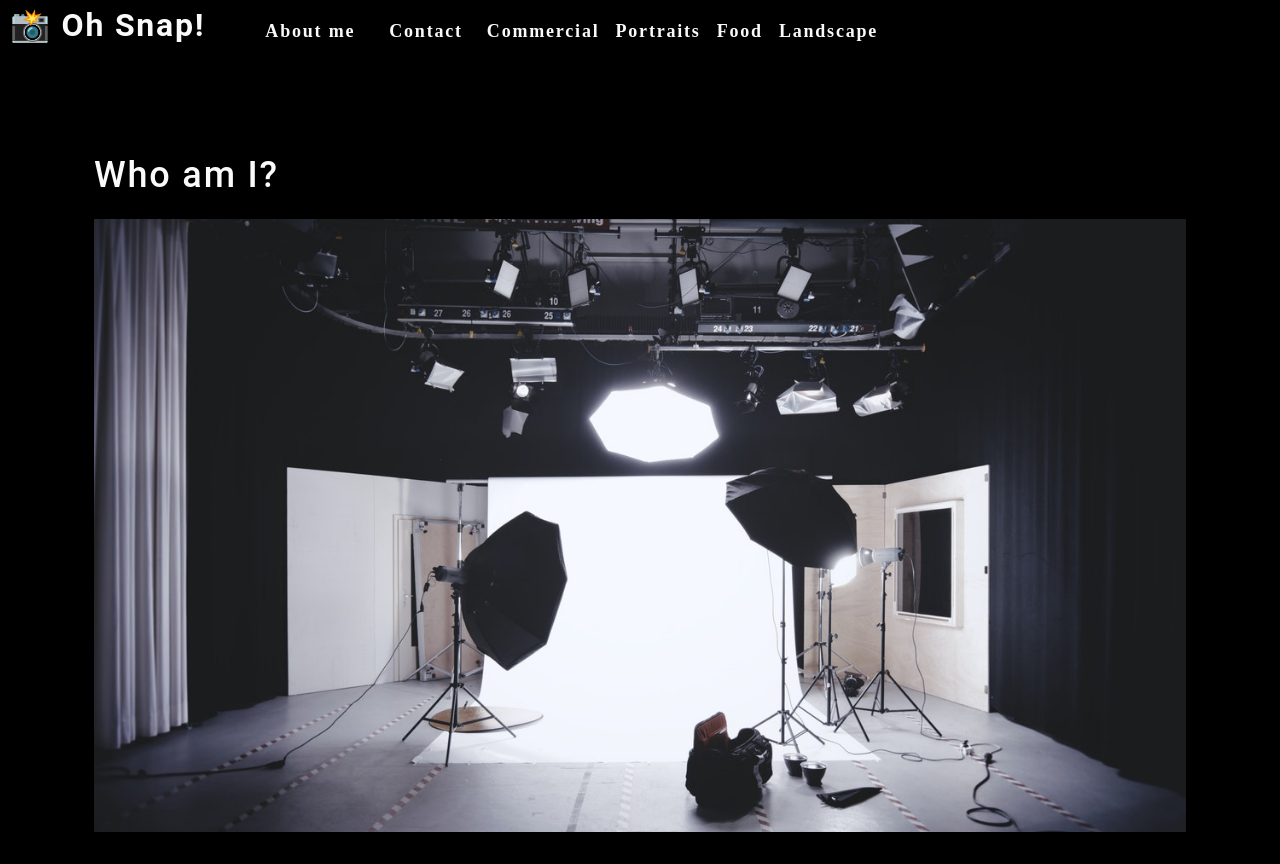
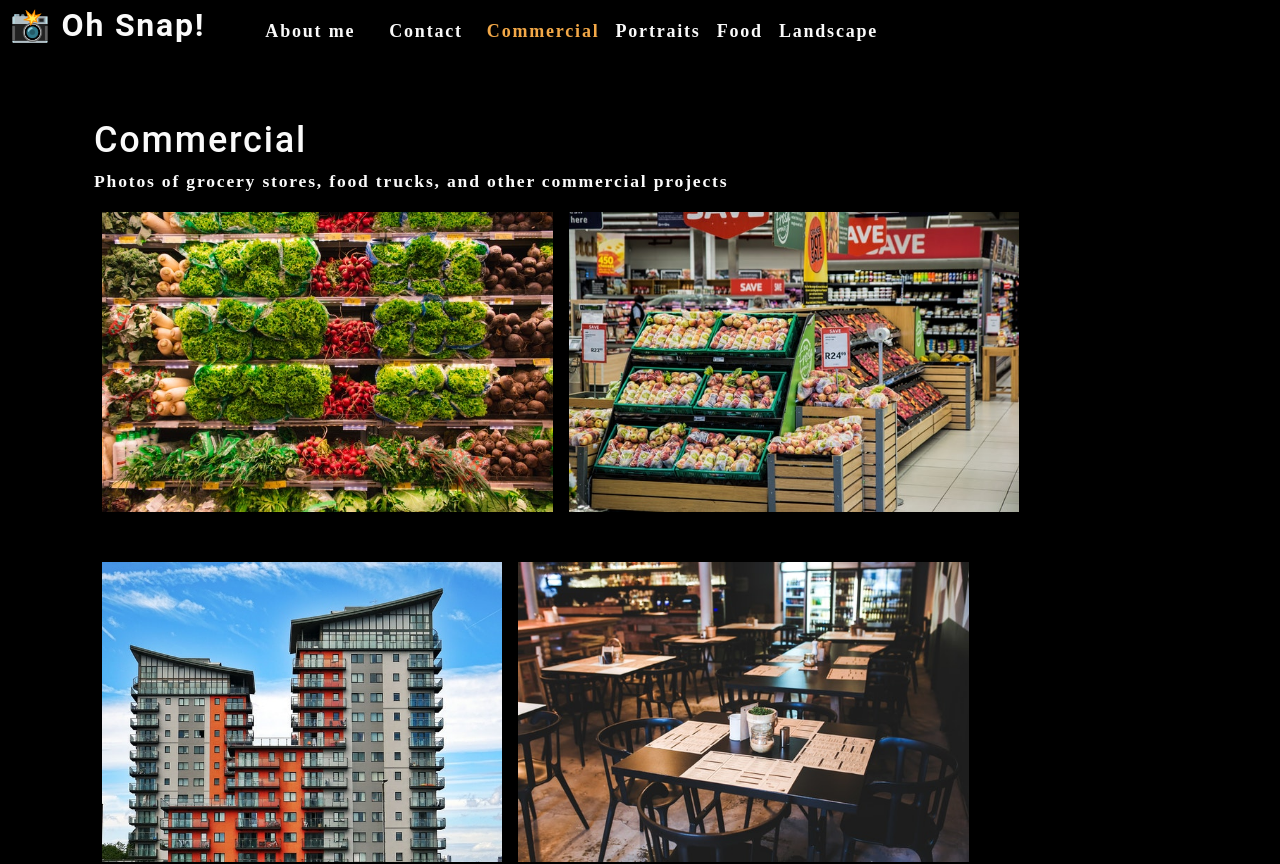
Before and after one commit to rehpotsirhc21/photo-port, a React (Create React App) app: page / in a window 1280 px wide. Shown: the top 864 px of the page. Built offline with nearby package versions, Linux system fonts and the light colour scheme.

Commit message:
this is the worst module to date

```diff
--- a/src/App.js
+++ b/src/App.js
@@ -1,17 +1,32 @@
-// import logo from './logo.svg';
-import React from 'react'
+import React, { useState } from 'react';
+import Nav from './components/Nav';
 import About from './components/About';
-import Nav from './components/Nav'
-import './App.css';
+import Gallery from './components/Gallery';
 
 function App() {
+  const [categories] = useState([
+    {
+      name: 'commercial',
+      description: 'Photos of grocery stores, food trucks, and other commercial projects',
+    },
+    { name: 'portraits', description: 'Portraits of people in my life' },
+    { name: 'food', description: 'Delicious delicacies' },
+    { name: 'landscape', description: 'Fields, farmhouses, waterfalls, and the beauty of nature' },
+  ]);
+
+  const [currentCategory, setCurrentCategory] = useState(categories[0]);
+
   return (
-
     <div>
-      <Nav></Nav>
-     <main>
-      <About></About>
-     </main>
+      <Nav
+        categories={categories}
+        setCurrentCategory={setCurrentCategory}
+        currentCategory={currentCategory}
+      ></Nav>
+      <main>
+        <Gallery currentCategory={currentCategory}></Gallery>
+        <About></About>
+      </main>
     </div>
   );
 }
--- /dev/null
+++ b/src/components/Gallery/index.js
@@ -0,0 +1,15 @@
+import React from 'react';
+import PhotoList from '../PhotoList';
+import { capitalizeFirstLetter } from '../../utils/helpers';
+
+function Gallery(props) {
+  const { currentCategory } = props;
+  return (
+    <section>
+      <h1 data-testid="h1tag">{capitalizeFirstLetter(currentCategory.name)}</h1>
+      <p>{currentCategory.description}</p>
+      <PhotoList category={currentCategory.name} />
+    </section>
+  );
+}
+export default Gallery;
--- a/src/components/Nav/index.js
+++ b/src/components/Nav/index.js
@@ -1,19 +1,16 @@
-import React from "react";
-import { capitalizeFirstLetter } from "../../utils/helpers";
+import React, { useEffect } from 'react';
+import { capitalizeFirstLetter } from '../../utils/helpers';
 
-function Nav() {
+function Nav(props) {
+  const {
+    categories = [],
+    setCurrentCategory,
+    currentCategory,
+  } = props;
 
-  const  categories = [
-    { name: 'commercial', description: 'Photos of grocery stores, food trucks, and other commercial projects' },
-    { name: 'portraits', description: 'Portraits of people in my life' },
-    { name: 'food', description: 'Delicious delicacies' },
-    { name: 'landscape', description: 'Fields, farmhouses, waterfalls, and the beauty of nature' }
-  ];
-
-  const handleClick = (item) => {
-    console.log(item);
-    return item;
-  };
+  useEffect(() => {
+    document.title = capitalizeFirstLetter(currentCategory.name);
+  }, [currentCategory]);
 
   return (
     <header className="flex-row px-1">
@@ -25,24 +22,29 @@
       <nav>
         <ul className="flex-row">
           <li className="mx-2">
-            <a data-testid="about" href="#about" onClick={() => handleClick("About")}>
+            <a data-testid="about" href="#about">
               About me
             </a>
           </li>
-          <li className={"mx-2"}>
-            <span onClick={() => handleClick('Contact')}>
-              Contact
-            </span>
+          <li className="mx-2">
+            <span>Contact</span>
           </li>
-          {
-            categories.map((category) => (
-              <li className="mx-1" key={category.name} >
-                <span onClick={() => { handleClick(category.name); }}>
-                 {capitalizeFirstLetter(category.name)}
-                </span>
-              </li>
-            ))
-          }
+          {categories.map((category) => (
+            <li
+              className={`mx-1 ${
+                currentCategory.name === category.name && 'navActive'
+                }`}
+              key={category.name}
+            >
+              <span
+                onClick={() => {
+                  setCurrentCategory(category)
+                }}
+              >
+                {capitalizeFirstLetter(category.name)}
+              </span>
+            </li>
+          ))}
         </ul>
       </nav>
     </header>
--- /dev/null
+++ b/src/components/PhotoList/index.js
@@ -0,0 +1,121 @@
+import React, { useState } from 'react';
+
+const PhotoList = ({ category }) => {
+
+  const [photos] = useState([
+    {
+      name: 'Grocery aisle',
+      category: 'commercial',
+      description: 'Lorem ipsum dolor sit amet, consectetur adipiscing elit. Nunc ultricie',
+    },
+    {
+      name: 'Grocery booth',
+      category: 'commercial',
+      description: 'Lorem ipsum dolor sit amet, consectetur adipiscing elit. Nunc ultricie',
+    },
+    {
+      name: 'Building exterior',
+      category: 'commercial',
+      description: 'Lorem ipsum dolor sit amet, consectetur adipiscing elit. Nunc ultricie',
+    },
+    {
+      name: 'Restaurant table',
+      category: 'commercial',
+      description: 'Lorem ipsum dolor sit amet, consectetur adipiscing elit. Nunc ultricie',
+    },
+    {
+      name: 'Cafe interior',
+      category: 'commercial',
+      description: 'Lorem ipsum dolor sit amet, consectetur adipiscing elit. Nunc ultricie',
+    },
+    {
+      name: 'Cat green eyes',
+      category: 'portraits',
+      description: 'Lorem ipsum dolor sit amet, consectetur adipiscing elit. Nunc ultricie',
+    },
+    {
+      name: 'Green parrot',
+      category: 'portraits',
+      description: 'Lorem ipsum dolor sit amet, consectetur adipiscing elit. Nunc ultricie',
+    },
+    {
+      name: 'Yellow macaw',
+      category: 'portraits',
+      description: 'Lorem ipsum dolor sit amet, consectetur adipiscing elit. Nunc ultricie',
+    },
+    {
+      name: 'Pug smile',
+      category: 'portraits',
+      description: 'Lorem ipsum dolor sit amet, consectetur adipiscing elit. Nunc ultricie',
+    },
+    {
+      name: 'Pancakes',
+      category: 'food',
+      description: 'Lorem ipsum dolor sit amet, consectetur adipiscing elit. Nunc ultricie',
+    },
+    {
+      name: 'Burrito',
+      category: 'food',
+      description: 'Lorem ipsum dolor sit amet, consectetur adipiscing elit. Nunc ultricie',
+    },
+    {
+      name: 'Scallop pasta',
+      category: 'food',
+      description: 'Lorem ipsum dolor sit amet, consectetur adipiscing elit. Nunc ultricie',
+    },
+    {
+      name: 'Burger',
+      category: 'food',
+      description: 'Lorem ipsum dolor sit amet, consectetur adipiscing elit. Nunc ultricie',
+    },
+    {
+      name: 'Fruit bowl',
+      category: 'food',
+      description: 'Lorem ipsum dolor sit amet, consectetur adipiscing elit. Nunc ultricie',
+    },
+    {
+      name: 'Green river',
+      category: 'landscape',
+      description: 'Lorem ipsum dolor sit amet, consectetur adipiscing elit. Nunc ultricie',
+    },
+    {
+      name: 'Docks',
+      category: 'landscape',
+      description: 'Lorem ipsum dolor sit amet, consectetur adipiscing elit. Nunc ultricie',
+    },
+    {
+      name: 'Panoramic village by sea',
+      category: 'landscape',
+      description: 'Lorem ipsum dolor sit amet, consectetur adipiscing elit. Nunc ultricie',
+    },
+    {
+      name: 'Domestic landscape',
+      category: 'landscape',
+      description: 'Lorem ipsum dolor sit amet, consectetur adipiscing elit. Nunc ultricie',
+    },
+    {
+      name: 'Park bench',
+      category: 'landscape',
+      description: 'Lorem ipsum dolor sit amet, consectetur adipiscing elit. Nunc ultricie',
+    },
+  ]);
+
+  const currentPhotos = photos.filter((photo) => photo.category === category);
+
+  return (
+    <div>
+      <div className="flex-row">
+        {currentPhotos.map((image, i) => (
+          <img
+            src={require(`../../assets/small/${category}/${i}.jpg`)}
+            alt={image.name}
+            className="img-thumbnail mx-1"
+            key={image.name}
+          />
+        ))}
+      </div>
+    </div>
+  );
+};
+
+export default PhotoList;
```
